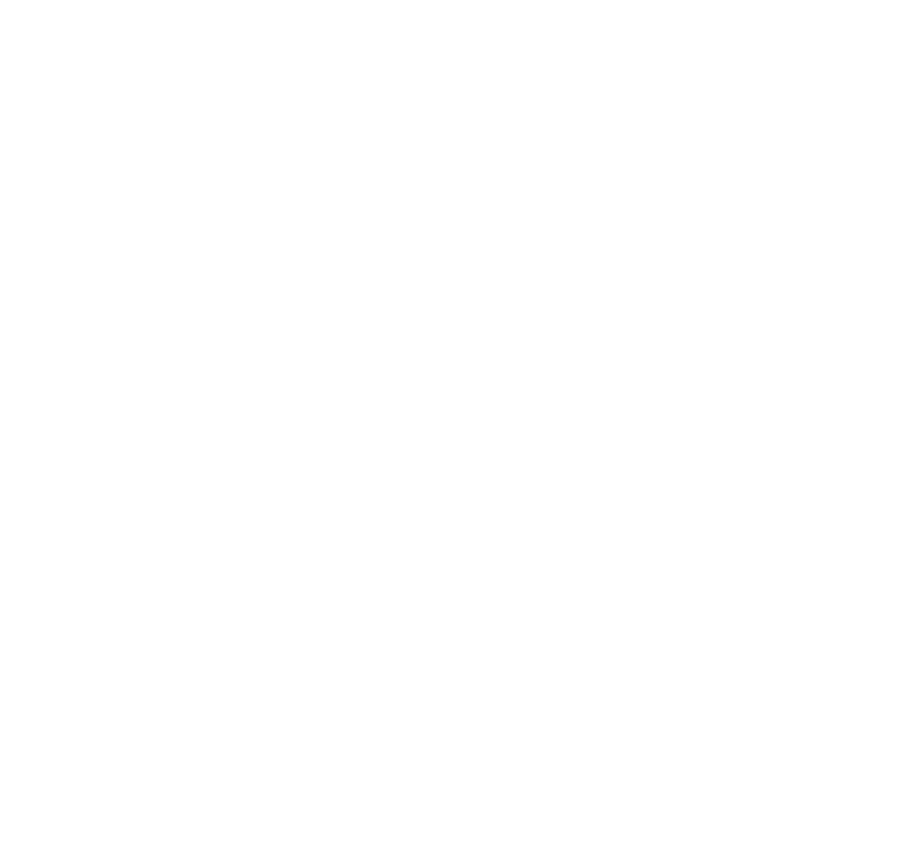
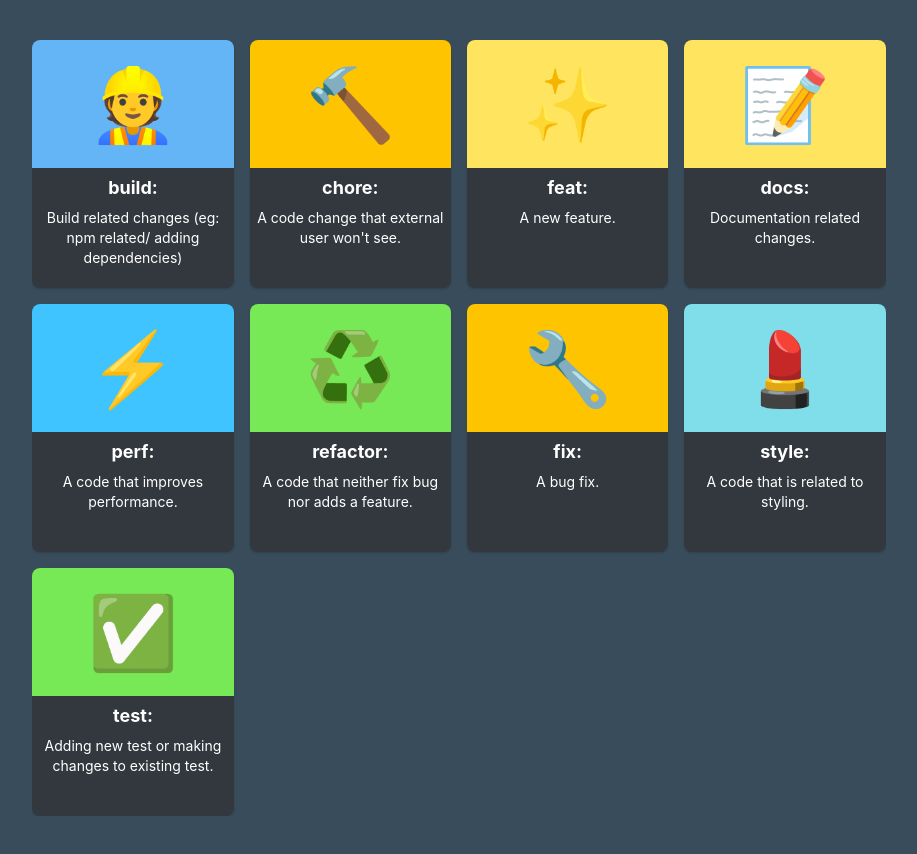
Before and after one commit to n4sunday/gitcommit, a React (Vite) app: page / in a window 1280 px wide. Shown: the whole page, without its empty margins (181-1098 px from the left). Before the commit the page ends 800 px from the top, so only its background shows below. Built offline with nearby package versions, Linux system fonts and the light colour scheme.

Commit message:
feat: add list commit

```diff
--- a/index.html
+++ b/index.html
@@ -4,7 +4,7 @@
     <meta charset="UTF-8" />
     <link rel="icon" type="image/svg+xml" href="/src/favicon.svg" />
     <meta name="viewport" content="width=device-width, initial-scale=1.0" />
-    <title>N Gitcommit</title>
+    <title>Git Commit</title>
   </head>
   <body>
     <div id="root"></div>
--- a/src/App.tsx
+++ b/src/App.tsx
@@ -1,12 +1,80 @@
-import React, { useState } from 'react'
+import React, { useState } from "react";
+import CardIcon from "./components/Card/CardIcon";
+
+const commit = [
+  {
+    name: "build:",
+    icon: "👷",
+    color: "bg-build",
+    description: "Build related changes (eg: npm related/ adding dependencies)",
+  },
+  {
+    name: "chore:",
+    icon: "🔨",
+    color: "bg-chore",
+    description: "A code change that external user won't see.",
+  },
+  {
+    name: "feat:",
+    icon: "✨",
+    color: "bg-feat",
+    description: "A new feature.",
+  },
+  {
+    name: "docs:",
+    icon: "📝",
+    color: "bg-docs",
+    description: "Documentation related changes.",
+  },
+  {
+    name: "perf:",
+    icon: "⚡️",
+    color: "bg-perf",
+    description: "A code that improves performance.",
+  },
+  {
+    name: "refactor:",
+    icon: "♻️",
+    color: "bg-refactor",
+    description: "A code that neither fix bug nor adds a feature.",
+  },
+  {
+    name: "fix:",
+    icon: "🔧",
+    color: "bg-fix",
+    description: "A bug fix.",
+  },
+  {
+    name: "style:",
+    icon: "💄",
+    color: "bg-style",
+    description: "A code that is related to styling.",
+  },
+  {
+    name: "test:",
+    icon: "✅",
+    color: "bg-test",
+    description: "Adding new test or making changes to existing test.",
+  },
+];
 
 function App() {
-
   return (
-    <div className="App">
-
+    <div className="bg-bgapp flex justify-center">
+      <div className="w-2/3 h-full overflow-y-auto container my-10 grid grid-cols-4 gap-4">
+        {commit?.map((item, index) => (
+          <div className="col-span-4 sm:col-span-2 xl:col-span-1" key={index}>
+            <CardIcon
+              name={item.name}
+              icon={item.icon}
+              color={item.color}
+              description={item.description}
+            />
+          </div>
+        ))}
+      </div>
     </div>
-  )
+  );
 }
 
-export default App
+export default App;
--- /dev/null
+++ b/src/components/Card/CardIcon.tsx
@@ -0,0 +1,26 @@
+import React from "react";
+
+interface IProps {
+  name?: string;
+  icon?: string;
+  color?: string;
+  description?: string;
+}
+
+const CardIcon = (props: IProps) => {
+  return (
+    <div className="cursor-pointer w-30 bg-app rounded-lg overflow-hidden shadow ">
+      <div
+        className={`w-full h-32 flex items-center justify-center text-7xl ${props.color}`}
+      >
+        {props.icon}
+      </div>
+      <div className="flex justify-center items-center text-white h-10 text-lg font-bold">
+        {props.name}
+      </div>
+      <div className="text-sm h-20 text-center text-white">{props.description}</div>
+    </div>
+  );
+};
+
+export default CardIcon;
--- a/src/index.css
+++ b/src/index.css
@@ -15,3 +15,9 @@
   font-family: source-code-pro, Menlo, Monaco, Consolas, "Courier New",
     monospace;
 }
+
+::-webkit-scrollbar {
+  display: none;
+  -ms-overflow-style: none; /* IE and Edge */
+  scrollbar-width: none; /* Firefox */
+}
--- a/tailwind.config.js
+++ b/tailwind.config.js
@@ -1,5 +1,6 @@
 module.exports = {
   purge: ['./index.html', './src/**/*.{vue,js,ts,jsx,tsx}'],
+  presets: [require('./theme.presets.js')],
   darkMode: false, // or 'media' or 'class'
   theme: {
     extend: {},
--- /dev/null
+++ b/theme.presets.js
@@ -0,0 +1,45 @@
+module.exports = {
+  theme: {
+    extend: {
+      colors: {
+        bgapp: '#384c5b',
+        app: '#32383e',
+        refactor: "#77e856",
+        build: "#64b5f6",
+        fix: "#ffc400",
+        chore: "#ffc400",
+        feat: "#ffe55f",
+        docs: "#ffe55f",
+        perf: "#40c4ff",
+        style: "#80deea",
+        test: "#77e856"
+      },
+      backgroundImage: (theme) => ({
+      }),
+      backgroundSize: (theme) => ({
+
+      }),
+      height: (theme) => ({
+        '10-percent': '10.5%',
+        'screen-68': '68vh',
+        'screen-80': '80vh',
+        'screen-90': '90vh',
+        'screen-72': '72vh',
+        'screen-60': '60vh',
+        'screen-10': '10vh',
+        'px-642': '642px',
+        'px-550': '550px',
+      }),
+      width: (theme) => ({
+
+      }),
+      fontSize: (theme) => ({
+        xxs: '0.5rem',
+      }),
+      padding: (theme) => ({
+
+      }),
+    },
+  },
+  plugins: [],
+}
```
